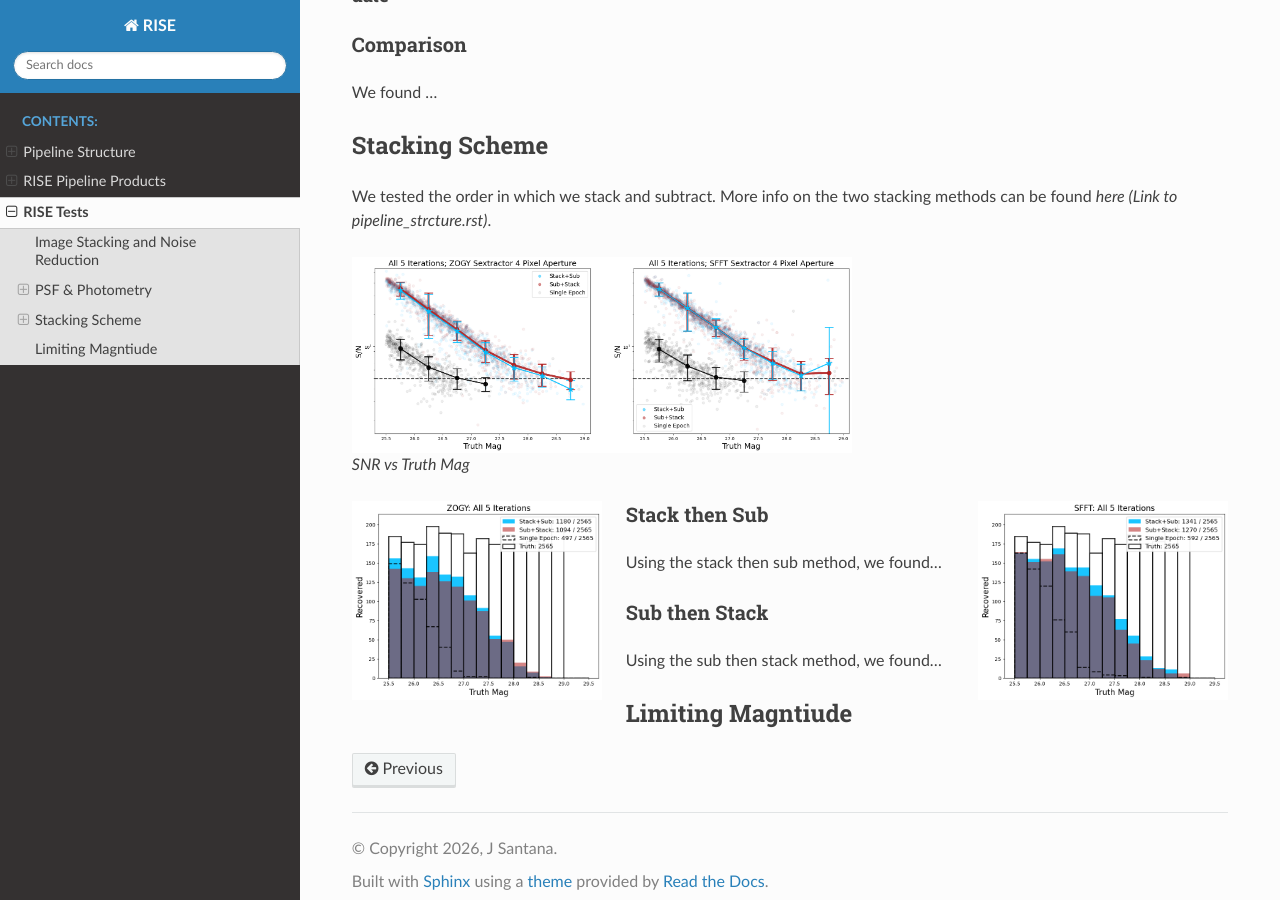
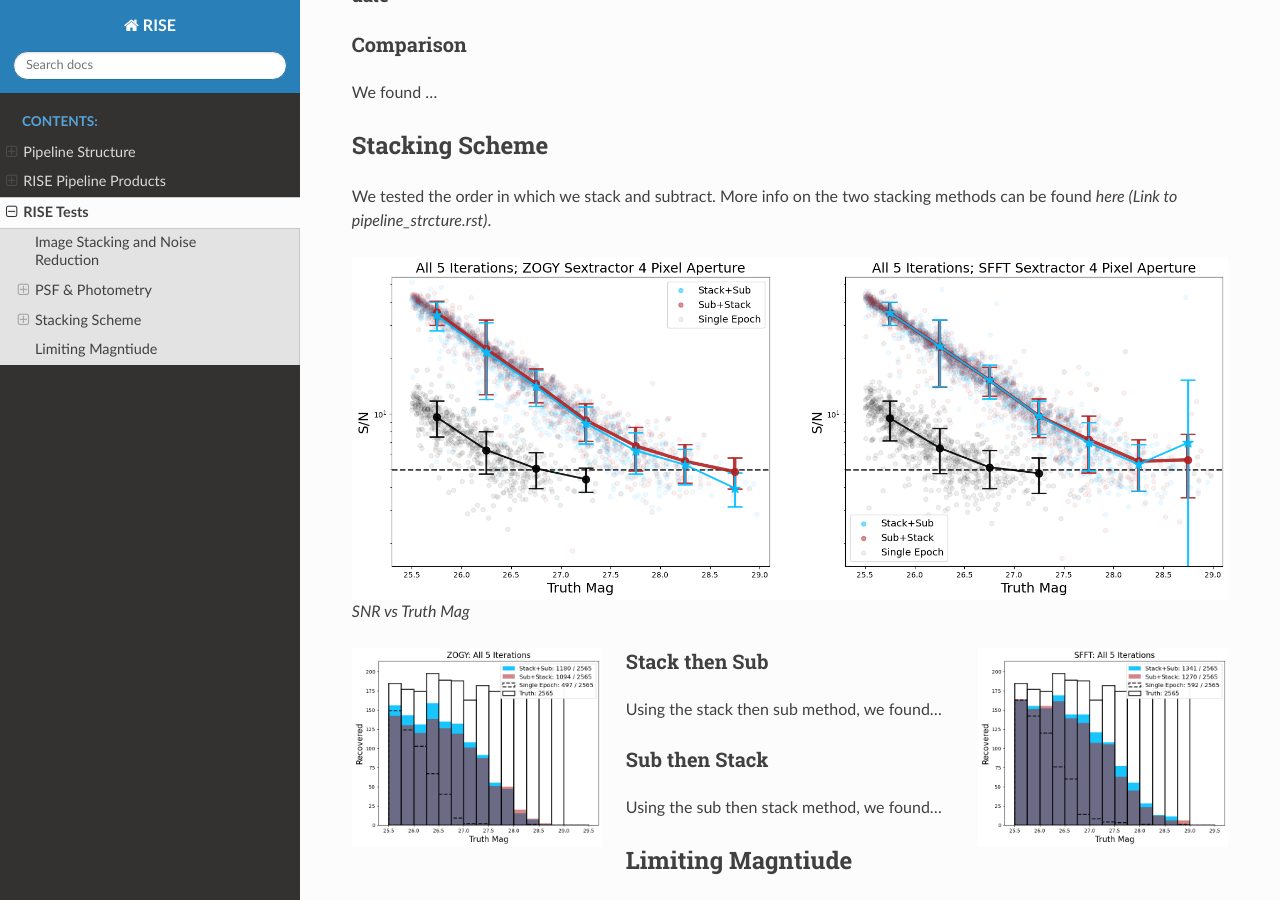
Before and after one commit to joseph-santana/RISE-docs, a Sphinx documentation site: the page built from source/tests.rst, in a window 1280 px wide and 900 px high, scrolled down 2757 px. Built offline with Sphinx 7.4.7 and the Read the Docs theme 3.1.0, drawn with Linux system fonts in a browser that asks for light colours.

Commit message:
Add stacking scheme figures

```diff
--- a/source/tests.rst
+++ b/source/tests.rst
@@ -77,15 +77,15 @@ Stacking Scheme
 We tested the order in which we stack and subtract. More info on the two stacking methods can be found `here (Link to pipeline_strcture.rst)`.
 
 .. figure:: /images/091126/snr_fig.png
-    :width: 500px
+    :width: 1000px
 
     SNR vs Truth Mag
 
-.. image:: /images/091126/zogy_bar.png
+.. figure:: /images/091126/zogy_bar.png
     :width: 250px
     :align: left
 
-.. image:: /images/091126/sfft_bar.png
+.. figure:: /images/091126/sfft_bar.png
     :width: 250px
     :align: right
 
```
